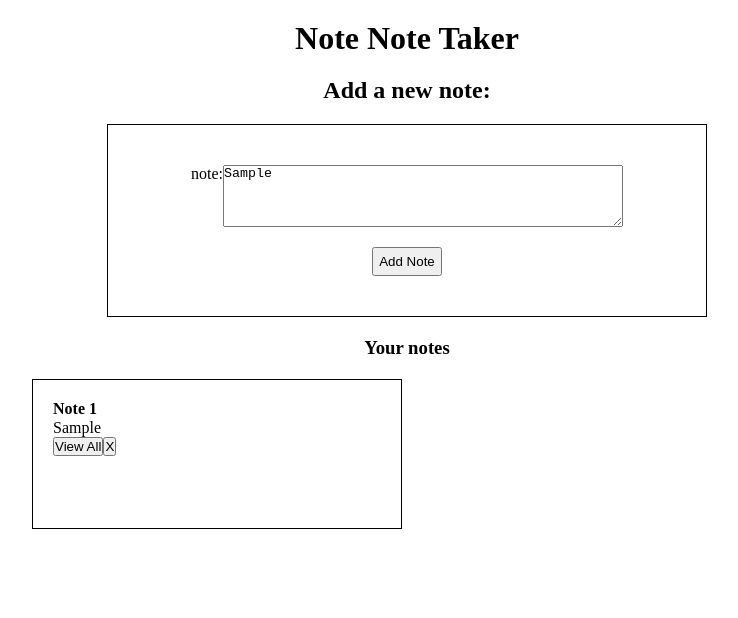
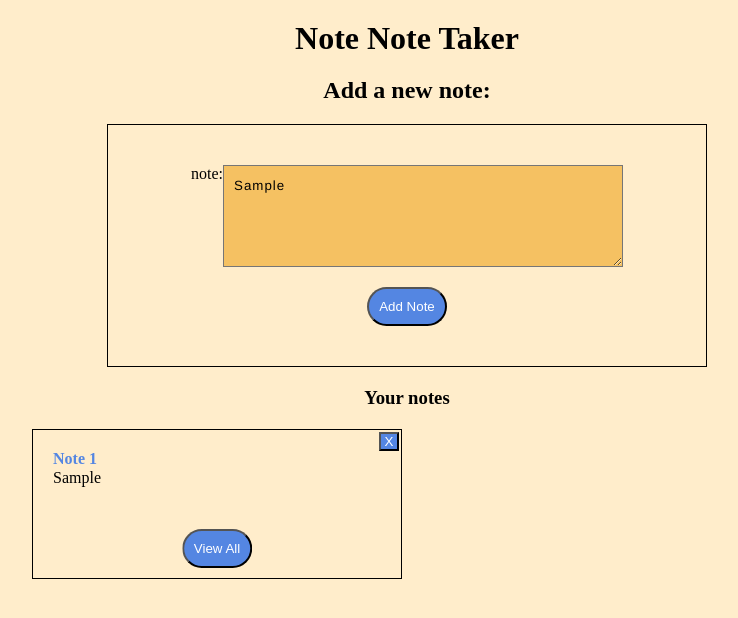
Before and after one commit to Ali-Servat/Note-Taker-App, a plain HTML site: page Index.html in a window 1280 px wide. Both pictures are taken after typing "Sample" into the empty fields and a click on the button "Add Note". Shown: the whole page, without its empty margins (233-971 px from the left). Drawn offline with Linux system fonts and the light colour scheme.

Commit message:
added some features-fixed some problems - added some styles

```diff
--- a/Styles.css
+++ b/Styles.css
@@ -5,8 +5,7 @@
 }
 body {
   position: relative;
-  width: 100%;
-  height: 100%;
+  background-color: rgb(255, 237, 203);
 }
 h1,
 h2 {
@@ -25,12 +24,20 @@ form .note {
 }
 form #note {
   width: 400px;
+  background-color: rgb(245, 193, 98);
+  font-family: "Franklin Gothic Medium", "Arial Narrow", Arial, sans-serif;
+  line-height: 1.5;
+  padding: 10px;
+  letter-spacing: 1px;
 }
 form button {
   display: block;
   width: fit-content;
   margin: 20px auto 0px auto;
-  padding: 5px;
+  background-color: rgb(84, 134, 226);
+  padding: 10px;
+  color: white;
+  border-radius: 20px;
 }
 h3 {
   width: fit-content;
@@ -48,6 +55,7 @@ li {
   border: 1px solid black;
   padding: 20px;
   height: 150px;
+  position: relative;
 }
 li p {
   overflow: hidden;
@@ -71,7 +79,7 @@ li p::after {
   width: 1em;
   height: 1em;
   margin-top: 0.2em;
-  background: white;
+  background: rgb(255, 237, 203);
 }
 .parentDiv {
   position: fixed;
@@ -80,7 +88,7 @@ li p::after {
   z-index: 1;
   left: 0;
   top: 0;
-  background-color: rgb(82, 82, 82);
+  background-color: rgb(84, 134, 226);
 }
 .childDiv {
   position: fixed;
@@ -89,7 +97,7 @@ li p::after {
   left: 50%;
   top: 50%;
   transform: translate(-50%, -50%);
-  background: rgb(255, 255, 255);
+  background: rgb(255, 237, 203);
   z-index: 2;
   padding: 20px;
 }
@@ -97,5 +105,29 @@ li p::after {
   display: block;
   width: fit-content;
   margin: 10px auto;
-  padding: 5px;
+  background-color: rgb(84, 134, 226);
+  padding: 10px;
+  color: white;
+  border-radius: 20px;
 }
+li button:nth-of-type(1) {
+  background-color: rgb(84, 134, 226);
+  padding: 10px;
+  color: white;
+  border-radius: 20px;
+  position: absolute;
+  bottom: 10px;
+  right: 50%;
+  transform: translateX(50%);
+}
+li button:nth-of-type(2) {
+  position: absolute;
+  top: 2px;
+  right: 2px;
+  background-color: rgb(84, 134, 226);
+  color: white;
+  width: 20px;
+}
+li h4 {
+  color: rgb(84, 134, 226);
+}
--- a/main.js
+++ b/main.js
@@ -20,6 +20,13 @@ addBtn.addEventListener('click',(e)=>{
     const deleteBtn = document.createElement('button');
     deleteBtn.innerHTML = 'X';
     li.appendChild(deleteBtn);
+    deleteBtn.addEventListener('click',(e)=>{
+        deleteBtn.parentNode.parentNode.removeChild(deleteBtn.parentNode);
+        let liList = document.getElementsByTagName('li');
+        for(let i=0 ; i < liList.length ; i++){
+            liList[i].childNodes[0].textContent = 'Note ' + (i+1);
+        }
+    })
     list.appendChild(li);
 
     viewAllBtn.addEventListener('click',()=>{
@@ -40,7 +47,3 @@ addBtn.addEventListener('click',(e)=>{
     })
     });
 })
-
-const DisplayMessage = function(){
-
-}
```
